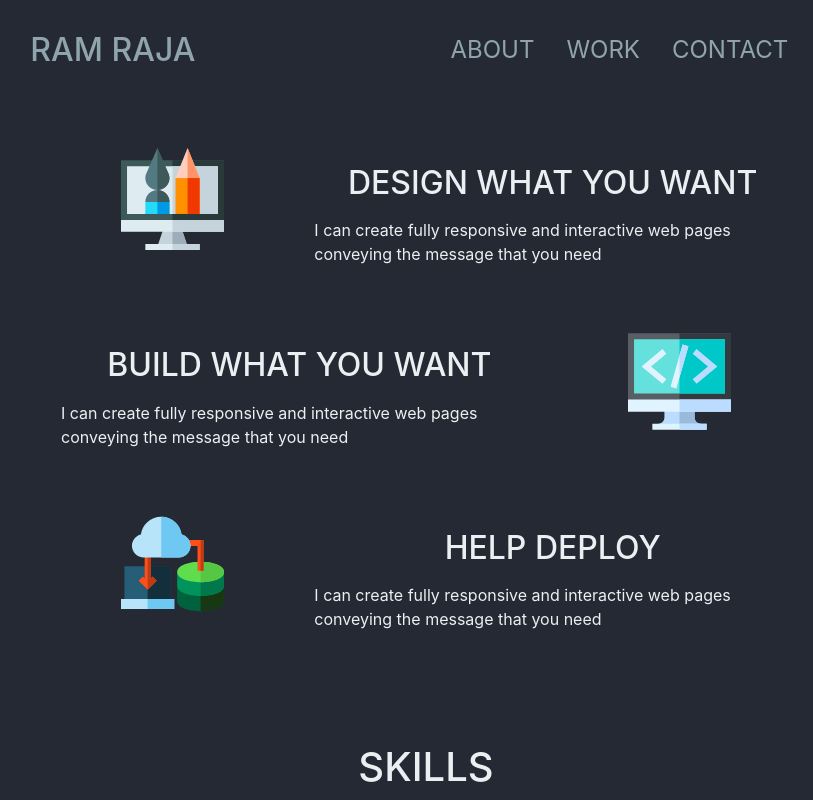
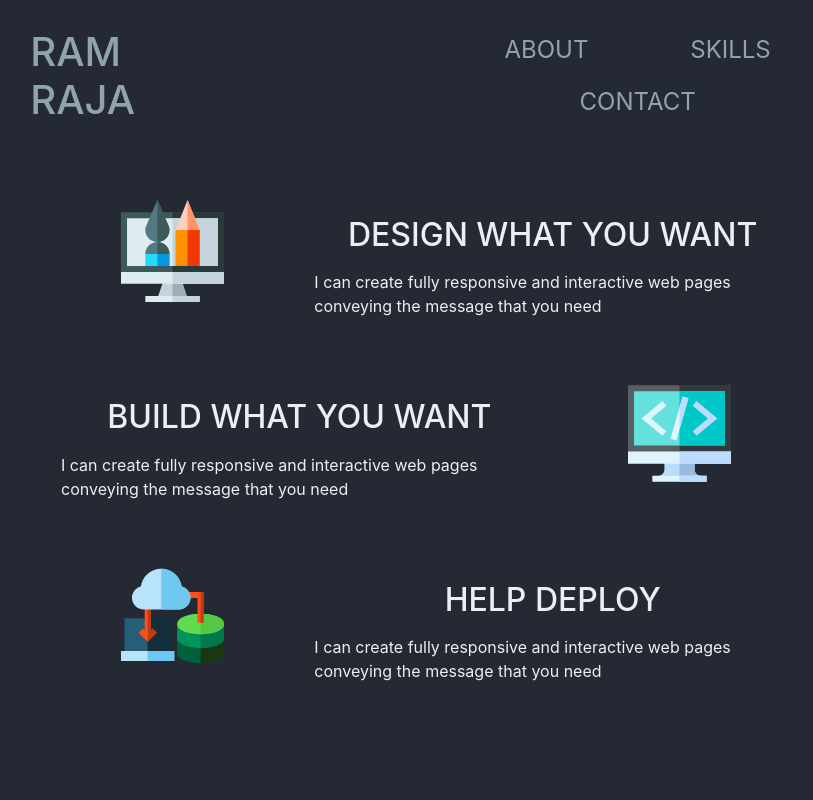
Before and after one commit to 6ixpaths/Portfolio, a Vue app in the folder portfolio/: page / in a window 1280 px wide. Shown: the top 800 px of the page, without its empty margins (214-1027 px from the left). Built offline with nearby package versions, Linux system fonts and the light colour scheme.

Commit message:
Changes to nav.vue
*Change work to skills
*Change Name to H1 element from H2
*Change navbar-dark to navbar-light

```diff
--- a/portfolio/src/components/Nav.vue
+++ b/portfolio/src/components/Nav.vue
@@ -3,8 +3,8 @@
         <div class="row align-items-center row justify-content-around index-nav-bar">
             <div class="col-lg-8 col">
                 <nav class="navbar navbar-expand-lg navbar-light">
-                    <h2 class="" href="#">RAM RAJA</h2>
-                    <button class="navbar-toggler" type="button" data-toggle="collapse" data-target="#navbarNav" aria-controls="navbarNav" aria-expanded="false" aria-label="Toggle navigation">
+                    <h1 class="" href="#">RAM RAJA</h1>
+                    <button class="navbar-toggler btn-navbar-sm navbar-light" type="button" data-toggle="collapse" data-target="#navbarNav" aria-controls="navbarNav" aria-expanded="false" aria-label="Toggle navigation">
                         <span class="navbar-toggler-icon"></span>
                     </button>
                     <div class="collapse navbar-collapse justify-content-center" id="navbarNav">
@@ -13,7 +13,7 @@
                                 <a class="nav-link" href="#">ABOUT</a>
                             </li>
                             <li class="nav-item">
-                                <a class="nav-link" href="">WORK</a>
+                                <a class="nav-link" href="">SKILLS</a>
                             </li>
                             <li class="nav-item">
                                 <a class="nav-link" href="">CONTACT</a>
@@ -34,7 +34,7 @@ export default {
 
 <style scoped>
 
-h2{
+h1{
 
     margin-bottom: 0;
     color: #90A4AE;
```
